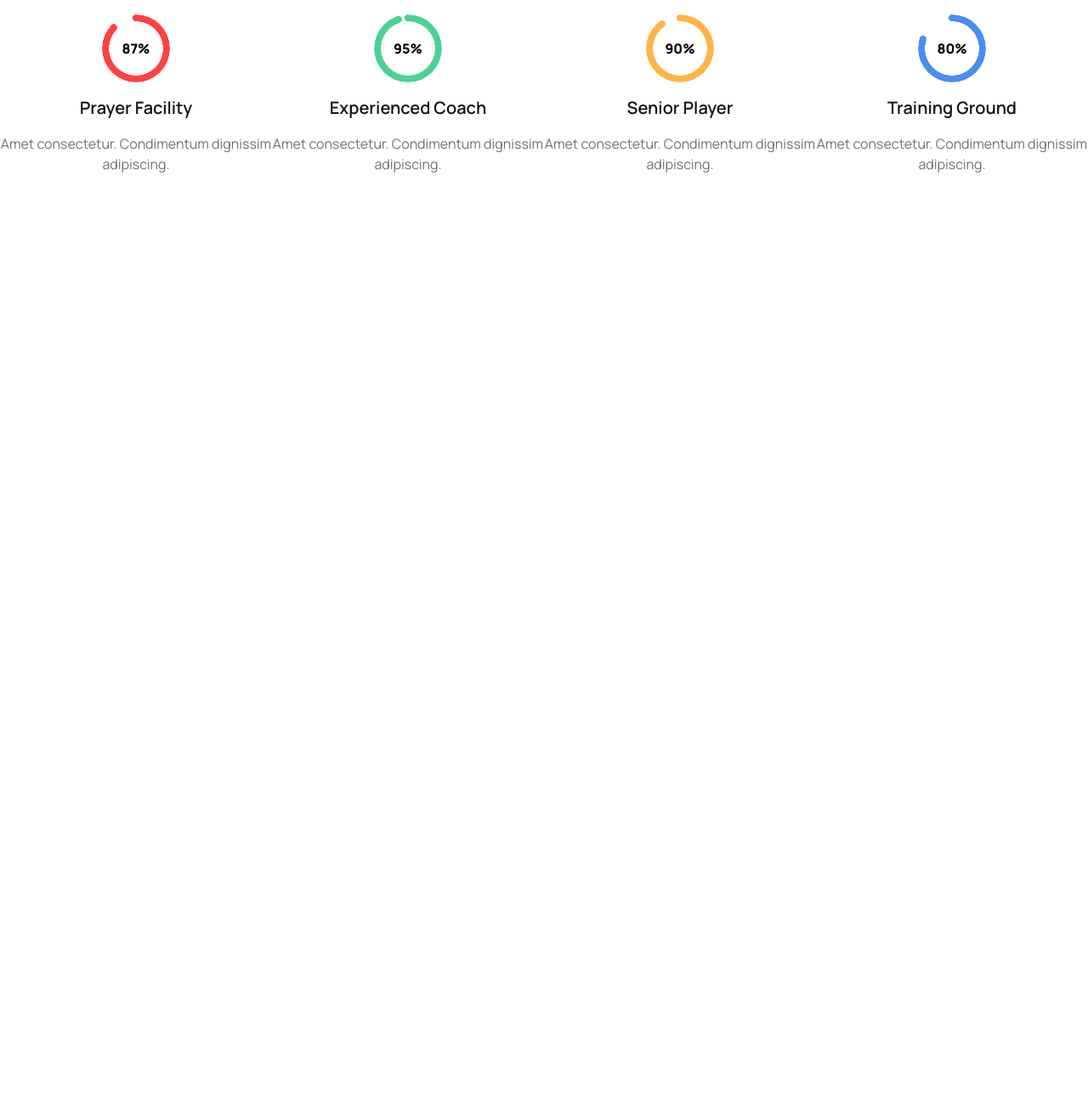
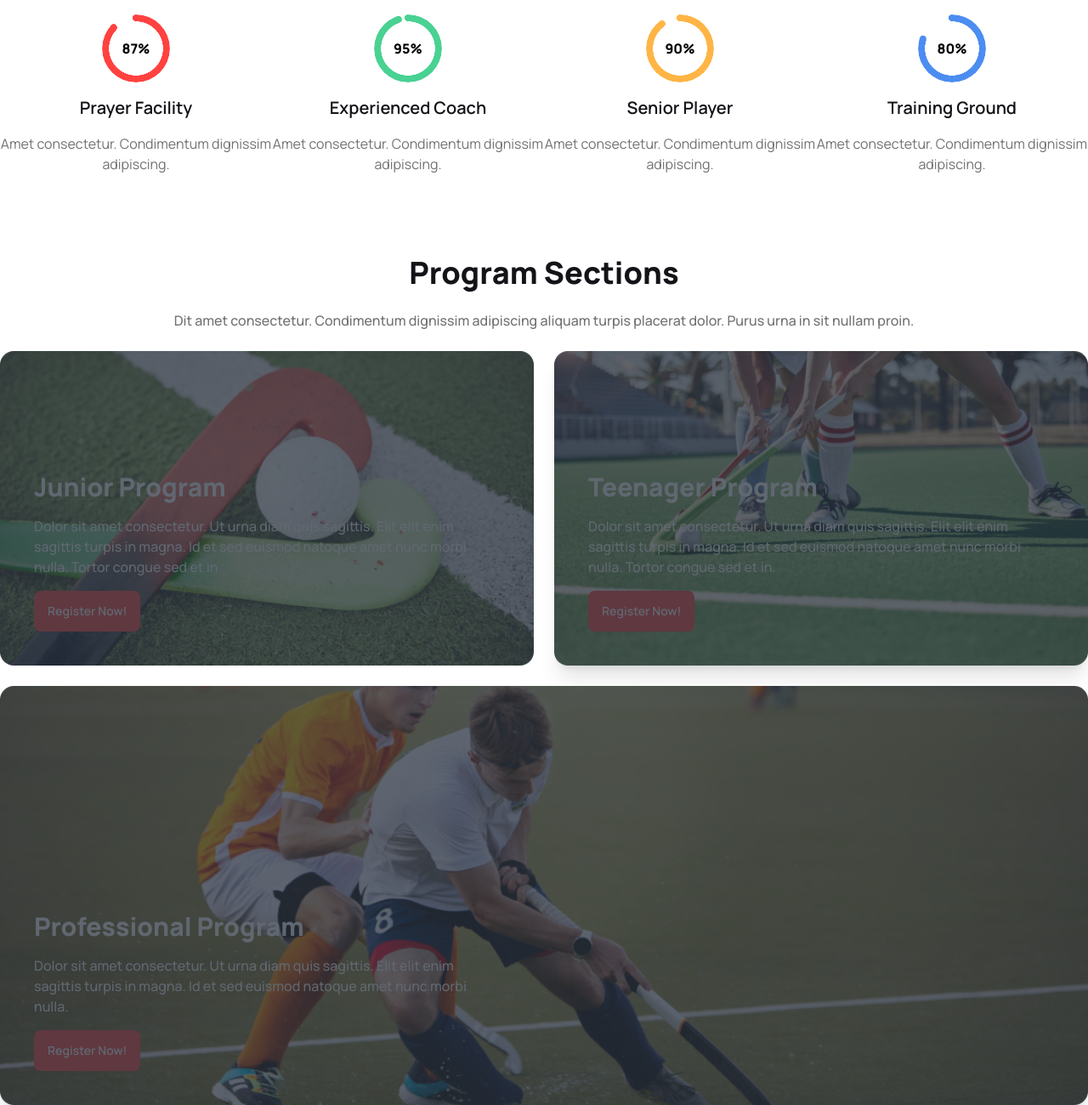
Before and after one commit to adnan2508/Hockeys-site, a plain HTML site: page index.html in a window 1280 px wide. Shown: the part 803-2103 px from the top of the page at 85% size. Before the commit the page ends 1024 px from the top, so only its background shows below. Drawn offline with nearby package versions, Linux system fonts and the light colour scheme.

Commit message:
grid done

```diff
--- a/index.html
+++ b/index.html
@@ -43,6 +43,7 @@
       .font-manrope {
         font-family: "Manrope", sans-serif;
       }
+
     </style>
   </head>
   <body class="font-manrope">
@@ -159,8 +160,8 @@
     <main>
       <!-- Professional hockey section -->
       <section class="mt-20 mx-auto text-center">
-        <h2 class="text-4xl font-extrabold mb-6">Professional Hockeys Club</h2>
-        <p class="text-base font-medium">
+        <h2 class="text-4xl text-[#131318] font-extrabold mb-6">Professional Hockeys Club</h2>
+        <p class="text-base text-[#13131399] font-medium">
           Dit amet consectetur. Condimentum dignissim adipiscing aliquam turpis
           placerat dolor. Purus urna in sit nullam proin.
         </p>
@@ -243,6 +244,48 @@
           </div>
         </div>
       </section>
+      <!-- Program sections -->
+      <section class="mt-20 mx-auto text-center">
+        <h2 class="text-4xl text-[#131318] font-extrabold mb-6">Program Sections</h2>
+        <p class="text-base text-[#13131399] font-medium">Dit amet consectetur. Condimentum dignissim adipiscing aliquam turpis placerat dolor. Purus urna in sit nullam proin. </p>
+        <!-- Program images -->
+        <div class="grid gap-6 grid-cols-1 mt-6 lg:grid-cols-2">
+            <!-- First image -->
+            <div class="card image-full">
+                <figure><img src="images/2.png" alt="Shoes" class="w-full"/></figure>
+                <div class="flex flex-col items-start justify-end p-10">
+                  <h2 class="text-white text-3xl font-extrabold mb-4">Junior Program</h2>
+                  <p class="text-white text-base text-left font-medium mb-4">Dolor sit amet consectetur. Ut urna diam quis sagittis. Elit elit enim sagittis turpis in magna. Id et sed euismod natoque amet nunc morbi nulla. Tortor congue sed et in </p>
+                  <div class="card-actions justify-start">
+                    <button class="btn bg-orange-color border-none text-white">Register Now! </button>
+                  </div>
+                </div>
+              </div>
+              <!-- Second image -->
+              <div class="card bg-base-100 shadow-xl image-full">
+                <figure><img src="images/3.png" alt="Shoes" class="w-full" /></figure>
+                <div class="flex flex-col items-start justify-end p-10">
+                  <h2 class="text-white text-3xl font-extrabold mb-4">Teenager Program</h2>
+                  <p class="text-white text-base font-medium mb-4 text-left">Dolor sit amet consectetur. Ut urna diam quis sagittis. Elit elit enim sagittis turpis in magna. Id et sed euismod natoque amet nunc morbi nulla. Tortor congue sed et in.</p>
+                  <div class="card-actions justify-end">
+                    <button class="btn bg-orange-color border-none text-white">Register Now! </button>
+                  </div>
+                </div>
+              </div>
+
+              <!-- Third Image -->
+              <div class="card bg-base-100 shadow-xl image-full lg:col-span-2">
+                <figure><img src="images/4.png" alt="Shoes" class="w-full" /></figure>
+                <div class="flex flex-col items-start justify-end p-10">
+                  <h2 class="text-white text-3xl text-left font-extrabold mb-4">Professional Program</h2>
+                  <p class="text-white text-base font-medium lg:w-[520px] text-left mb-4">Dolor sit amet consectetur. Ut urna diam quis sagittis. Elit elit enim sagittis turpis in magna. Id et sed euismod natoque amet nunc morbi nulla.  </p>
+                  <div class="card-actions justify-end">
+                    <button class="btn bg-orange-color border-none text-white">Register Now! </button>
+                  </div>
+                </div>
+              </div>
+        </div>
+      </section>
     </main>
     <footer></footer>
   </body>
```
